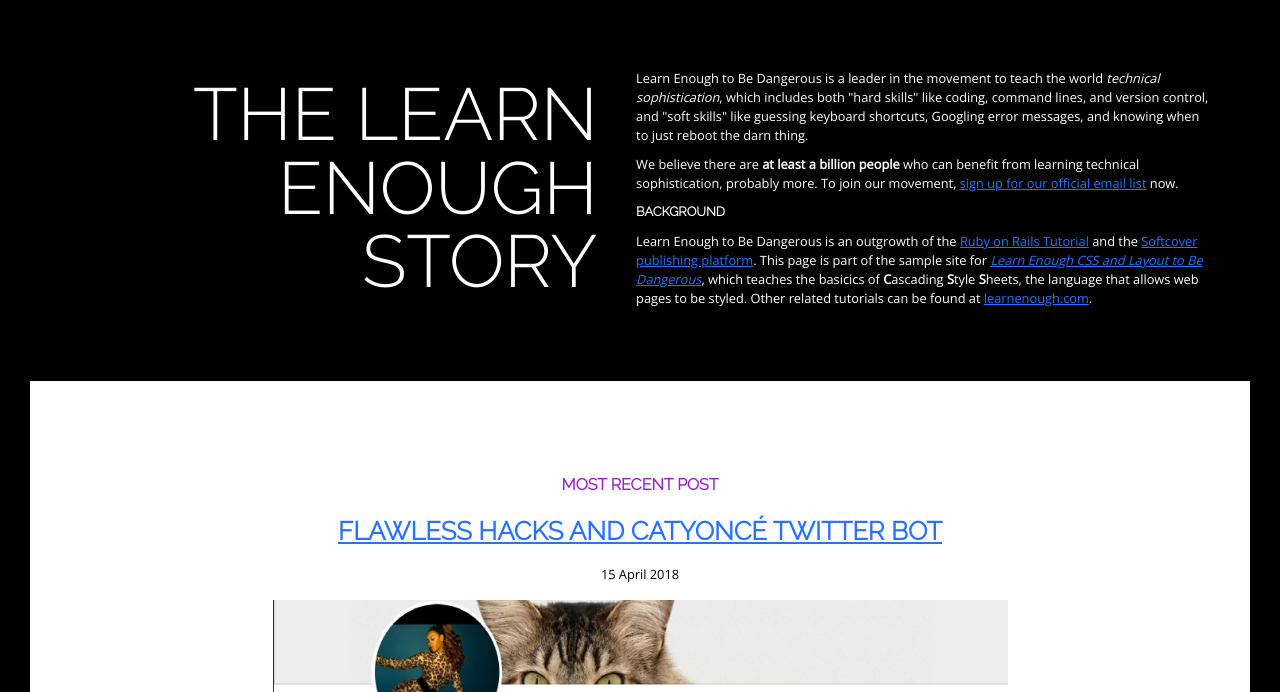
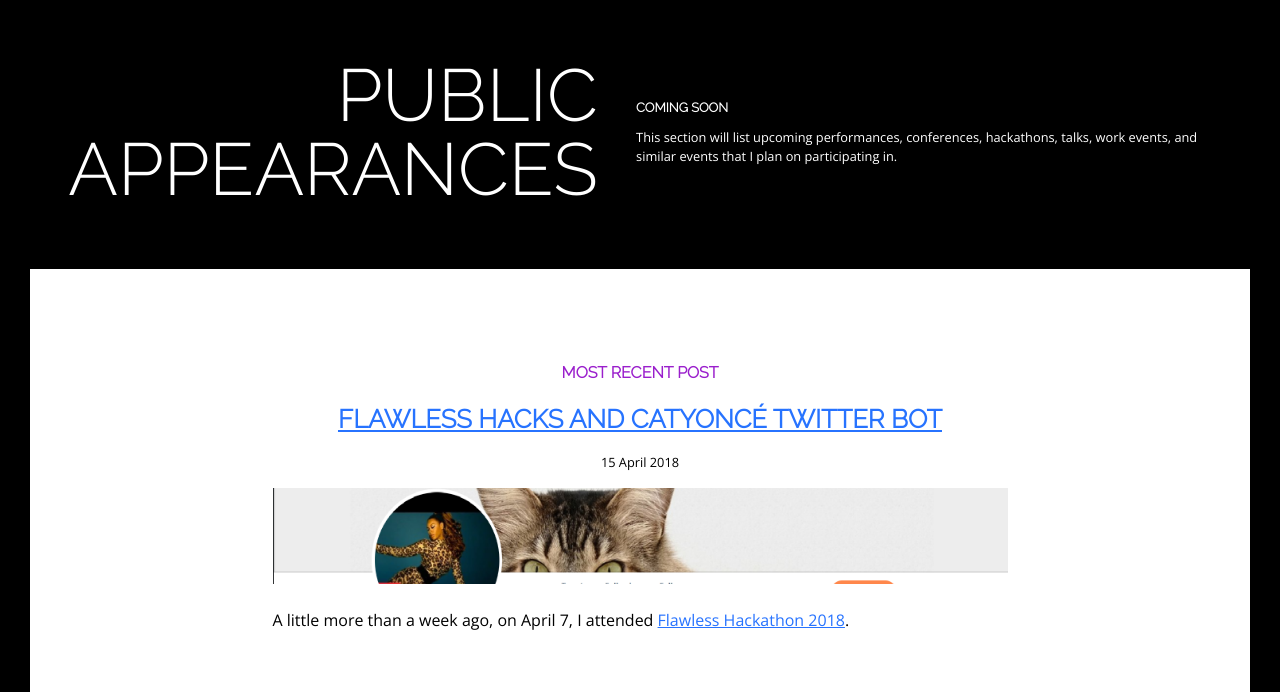
Before and after one commit to khoeger/khoeger.github.io, a Jekyll site: the page built from index.html, in a window 1280 px wide and 900 px high, scrolled down 696 px, cut to the strip 208-900 px from the top of the window. Built offline with Jekyll 4.4.1, drawn with Linux system fonts in a browser that asks for light colours.

Commit message:
Prepare blog for watered down launch by commenting out unfinished sections

```diff
--- a/_includes/nav-links.html
+++ b/_includes/nav-links.html
@@ -1,5 +1,5 @@
 <li><a href="/">Home</a></li>
-<li><a href="/gallery">Gallery</a></li>
+<!--li><a href="/gallery">Gallery</a></li-->
 <li class="dropdown">
   <a class="drop-trigger" href="/blog">Blog</a>
   <ul class="drop-menu">
--- a/index.html
+++ b/index.html
@@ -11,33 +11,12 @@
     </div>
   </div>
   <div class="home-callout">
-    <h1 class="callout-title">The Learn Enough Story</h1>
+    <h1 class="callout-title">Public Appearances</h1>
     <div class="callout-copy">
-      <p>
-      Learn Enough to Be Dangerous is a leader in the movement to teach the world
-      <em>technical sophistication</em>, which includes both "hard skills" like
-      coding, command lines, and version control, and "soft skills" like guessing
-      keyboard shortcuts, Googling error messages, and knowing when to just
-      reboot the darn thing.
-    </p>
+      <h3>Coming soon</h3>
     <p>
-      We believe there are <strong>at least a billion people</strong> who can
-      benefit from learning technical sophistication, probably more. To join our
-      movement, <a href="https://learnenough.com/#email_list">sign up for our
-      official email list</a> now.
-    </p>
-    <h3>Background</h3>
-    <p>
-      Learn Enough to Be Dangerous is an outgrowth of the
-      <a href="http://railstutorial.org/">Ruby on Rails Tutorial</a> and the
-      <a href="http://www.softcover.io/">Softcover publishing platform</a>. This
-      page is part of the sample site for <a
-      href="https://learnenough.com/css-tutorial"><em>Learn Enough CSS and Layout
-      to Be Dangerous</em></a>, which teaches the basicics of
-      <strong>C</strong>ascading <strong>S</strong>tyle
-      <strong>S</strong>heets, the language that
-      allows web pages to be styled. Other related tutorials can be found at
-      <a href="https://learnenough.com/">learnenough.com</a>.
+      This section will list upcoming performances, conferences, hackathons,
+      talks, work events, and similar events that I plan on participating in.
     </p>
   </div>
 </div>
```
